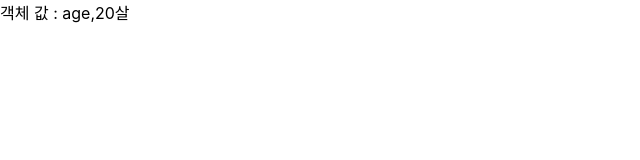
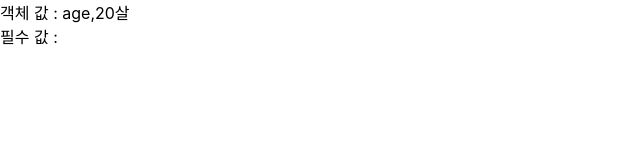
Before and after one commit to beetrbgus/do-it-example, a React (Create React App) app: page / in a window 1280 px wide. Shown: the top 160 px of the page, without its empty margins (0-640 px from the left). Built offline with nearby package versions, Linux system fonts and the light colour scheme.

Commit message:
feat - 컴포넌트 필수 값 설정

```diff
--- a/src/03/ChildComponent2.jsx
+++ b/src/03/ChildComponent2.jsx
@@ -3,10 +3,11 @@ import PropTypes from 'prop-types';
 
 class ChildComponent2 extends Component {
   render() {
-    const { objValue } = this.props;
+    const { objValue, requiredStringValue } = this.props;
     return (
       <div>
         <div>객체 값 : {String(Object.entries(objValue))}</div>
+        <div>필수 값 : {requiredStringValue}</div>
       </div>
     );
   }
@@ -17,5 +18,6 @@ ChildComponent2.propTypes = {
     name: PropTypes.string,
     age: PropTypes.number,
   }),
+  requiredStringValue: PropTypes.string.isRequired, // isRequired로 필수 값 지정
 };
 export default ChildComponent2;
```
